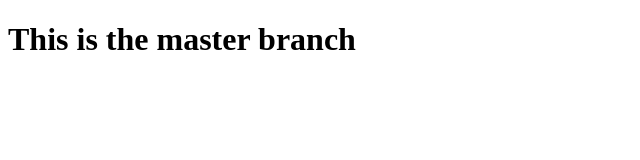
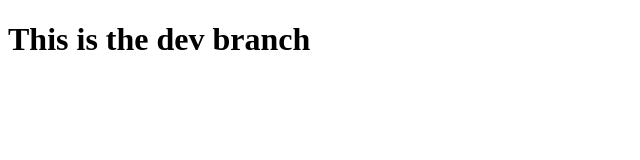
Before and after one commit to SASA522/Github_train, a plain HTML site: page index.html in a window 1280 px wide. Shown: the whole page, without its empty margins (0-640 px from the left). Drawn offline with Linux system fonts and the light colour scheme.

Commit message:
Modified in dev branch

```diff
--- a/index.html
+++ b/index.html
@@ -5,7 +5,7 @@
     <title>First Repo</title>
   </head>
   <body>
-    <h1>This is the master branch</h1>
+    <h1>This is the dev branch</h1>
 
   </body>
 </html>
```
